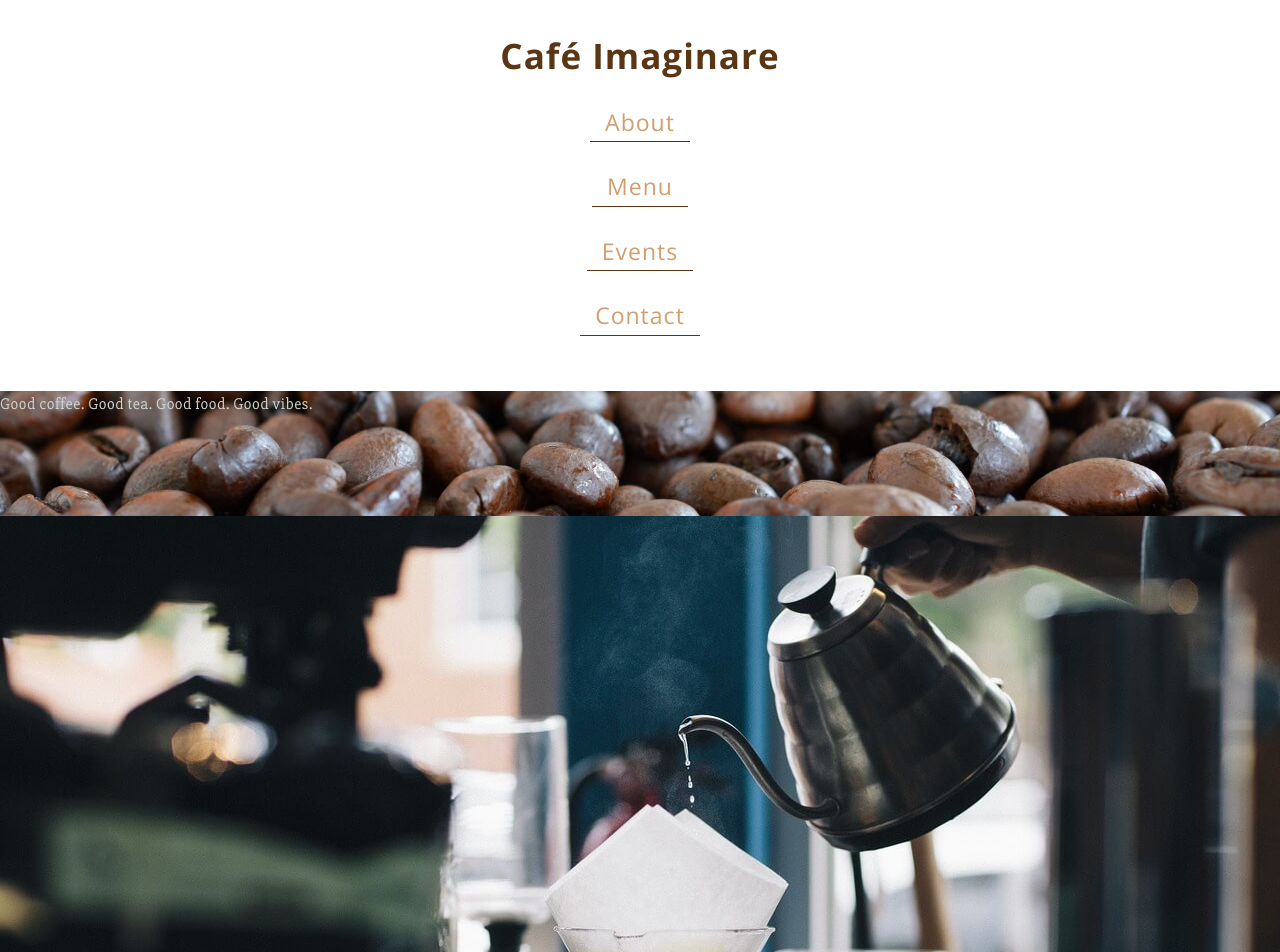
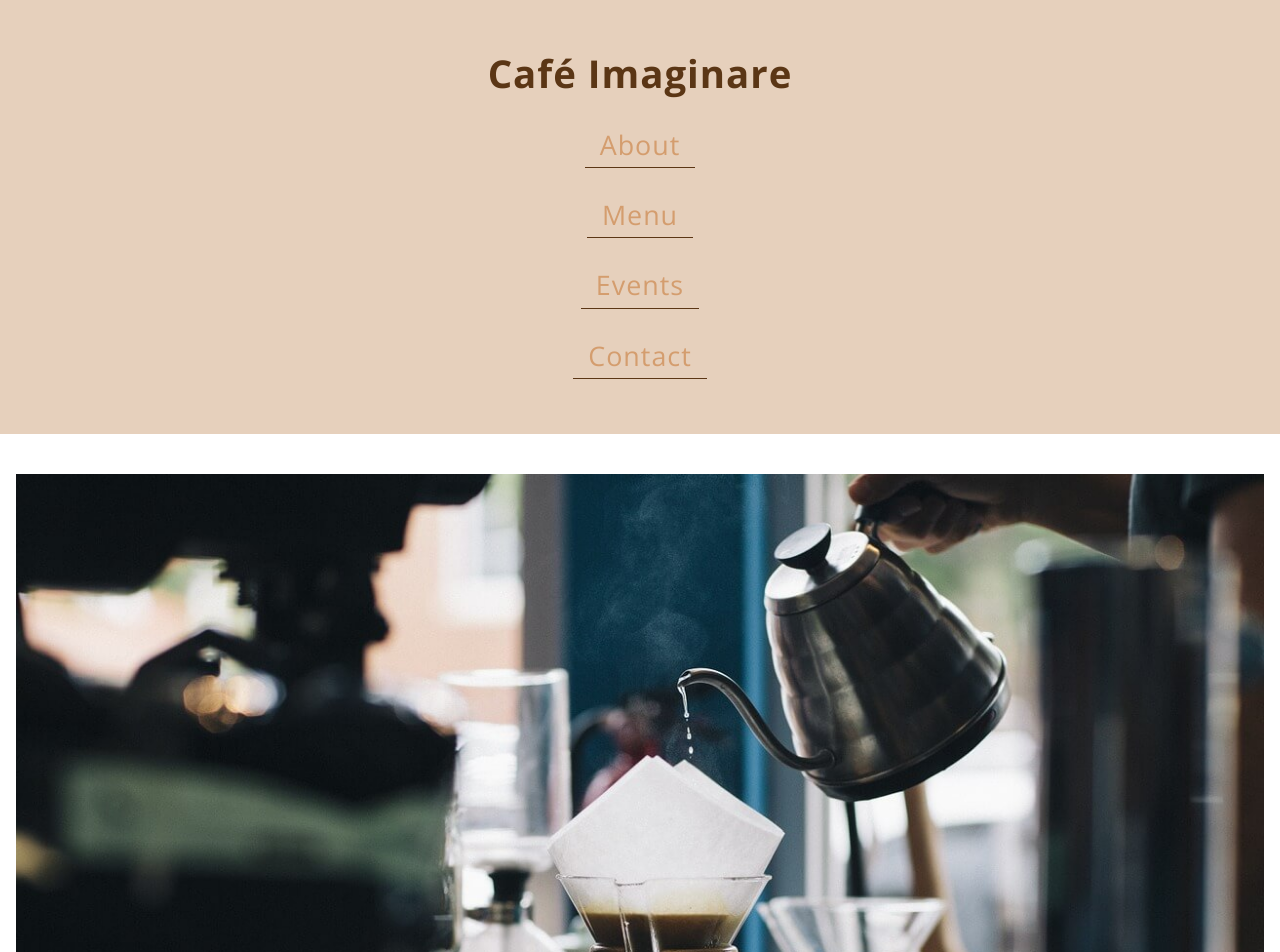
Before and after one commit to terrancecorley/cafe-imaginare, a plain HTML site: page index.html in a window 1280 px wide. Shown: the top 952 px of the page. Drawn offline with nearby package versions, Linux system fonts and the light colour scheme.

Commit message:
Adding index.html content.

```diff
--- a/css/main.css
+++ b/css/main.css
@@ -3,8 +3,8 @@ GENERAL
 ***********************************/
 
 *,
-*::before,
-*::after {
+*:before,
+*:after {
   box-sizing: inherit;
 }
 
@@ -26,10 +26,18 @@ a {
   text-decoration: none;
 }
 
+img {
+  max-width: 100%;
+}
+
 ul,
 ol,
 li {
   list-style: none;
+}
+
+.container {
+  padding: 0 1em 0;
 }
 
 
@@ -42,11 +50,11 @@ SITE HEADER
   letter-spacing: 1px;
   text-align: center;
   font-size: 1.2rem;
-  padding: 30px 0 40px;
+  padding: 45px 0 40px;
 }
 
 .logo {
-  font-size: 1.825em;
+  font-size: 2em;
   margin: 0 0 10px;
 }
 
@@ -57,6 +65,7 @@ SITE HEADER
 .main-nav a {
   display: inline-block;
   padding: 12px 15px 2px;
+  transition: color 0.2s ease-in-out ;
 }
 
 .main-nav {
@@ -65,7 +74,7 @@ SITE HEADER
 }
 
 .main-nav li {
-  font-size: 1.2em;
+  font-size: 1.4em;
   margin-bottom: 15px;
   display: block;
 }
@@ -73,20 +82,31 @@ SITE HEADER
 
 
 /***********************************
-SITE BANNER
+PAGE: HOME
 ***********************************/
 
-.main-banner {
-  background-image: url('../img/site-banner.jpg');
-  background-repeat: no-repeat;
-  background-size: cover;
-  background-position: center;
-  height: 125px;
-  position: relative;
+.col {
+  padding-top: 2.5em;
 }
 
-.tagline {
-  font-family: 'Slabo 27px', 'Open Sans', sans-serif;
+.col p {
+  margin-top: 4px;
+}
+
+
+
+/***********************************
+SITE FOOTER
+***********************************/
+
+.main-footer {
+  text-align: center;
+  margin-top: 150px;
+  padding: 50px 0 20px;
+}
+
+.main-footer p {
+  margin: 0;
 }
 
 
@@ -109,6 +129,10 @@ a:hover, a:active {
 
 /* Header Colors */
 
+.main-header {
+  background-color: #e6d0bc;
+}
+
 .logo a {
   color: #5b3615;
 }
@@ -117,8 +141,12 @@ a:hover, a:active {
   border-bottom: 1px solid #5b3615;
 }
 
-/* Banner Colors */
+/* Footer Colors */
 
-.tagline {
-  color: #d1d4ce;
+.main-footer {
+  background-color: #e6d0bc;
 }
+
+.main-footer p {
+  color: #d49d6e;
+}
--- a/index.html
+++ b/index.html
@@ -6,7 +6,7 @@
     <meta http-equiv="X-UA-Compatible" content="ie=edge">
     <title>Caf&eacute; Imaginare</title>
     <link rel="stylesheet" href="css/normalize.css">
-    <link rel="stylesheet" href="https://fonts.googleapis.com/css?family=Open+Sans:400,400i,600,700|Slabo+27px">
+    <link rel="stylesheet" href="https://fonts.googleapis.com/css?family=Nunito:700|Open+Sans:400,400i,600,700">
     <link rel="stylesheet" href="css/main.css">
   </head>
   <body>
@@ -24,30 +24,25 @@
       </div>
     </header>
 
-    <!-- Site Banner -->
-    <div class="main-banner" role="banner">
-      <span class="tagline">Good coffee. Good tea. Good food. Good vibes.</span>
-    </div>
-
     <!-- Main Content -->
     <div class="container">
 
-      <div class="primary">
+      <div class="primary col">
         <img src="img/about.jpg" alt="Picture of Cafe Imaginare">
         <p>Lorem ipsum dolor sit amet, consectetur adipisicing elit. Dolores, eum. Rem, quidem commodi. Cumque suscipit omnis doloribus nobis, recusandae inventore.</p>
       </div>
 
-      <div class="secondary">
+      <div class="secondary col">
         <img src="img/cappuccino.jpg" alt="Picture of cappuccino">
         <p>Lorem ipsum dolor sit amet, consectetur adipisicing elit. Esse accusamus facilis amet eius incidunt saepe maiores voluptates soluta pariatur cupiditate?</p>
       </div>
 
-      <div class="tertiary">
+      <div class="tertiary col">
         <img src="img/event1.jpg" alt="Photograph of Cafe Imaginare event">
         <p>Lorem ipsum dolor sit amet, consectetur adipisicing elit. Tenetur dolores, aut qui culpa in eaque, minus nostrum sunt placeat explicabo.</p>
       </div>
 
-      <div class="quarternary">
+      <div class="quarternary col">
         <img src="img/patio.jpg" alt="Photograph of outdoor patio">
         <p>Lorem ipsum dolor sit amet, consectetur adipisicing elit. Fuga cupiditate provident id at vero delectus corrupti odio architecto non rem.</p>
       </div>
```
Also changed, not shown: img/site-banner.jpg (deleted).
